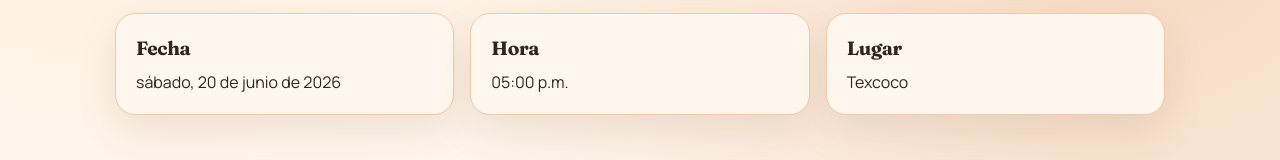
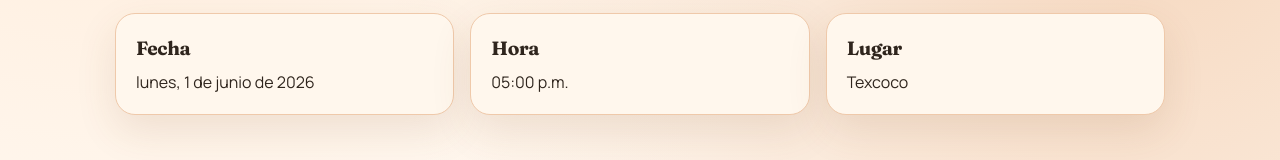
Before and after one commit to aMares1108/baby-shower, a React (Create React App) app: page / in a window 1280 px wide. Shown: the part 515-675 px from the top of the page. Built offline with nearby package versions, Linux system fonts and the light colour scheme.

Commit message:
update event details

```diff
--- a/src/data/eventConfig.js
+++ b/src/data/eventConfig.js
@@ -3,7 +3,7 @@ export const eventConfig = {
   title: `Baby Shower de ${name}`,
   name: name,
   subtitle: "Acompáñanos a celebrar la dulce espera con juegos, brunch y sorpresas.",
-  date: "2026-06-20T11:00:00-06:00",
+  date: "2026-06-01T11:00:00-06:00",
   place: "Texcoco",
   timeline: [
     { time: "11:00", activity: "Bienvenida y mocktails" },
```
